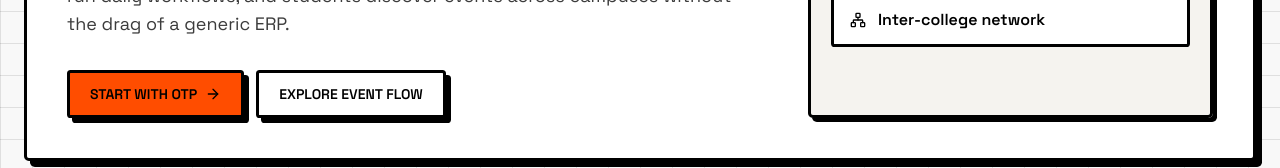
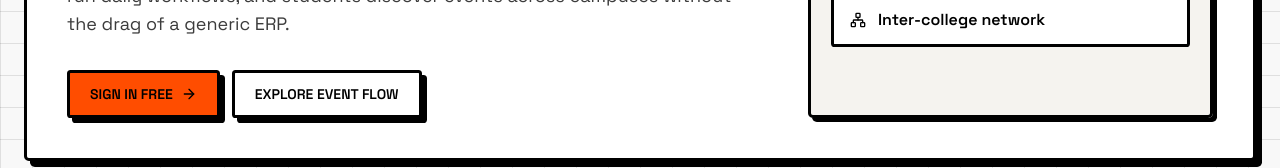
Before and after one commit to DivyomSharma/compeat, a Next.js app: page / in a window 1280 px wide. Shown: the part 405-573 px from the top of the page. Built offline with nearby package versions, Linux system fonts and the light colour scheme; no server answers; the database is empty.

Commit message:
fix: replace Start with OTP copy → Sign in free; add overflow-x-hidden to fix layout bleed

```diff
--- a/app/globals.css
+++ b/app/globals.css
@@ -123,7 +123,7 @@
 
 @layer base {
   html {
-    @apply h-full scroll-smooth;
+    @apply h-full scroll-smooth overflow-x-hidden;
   }
 
   * {
--- a/app/page.tsx
+++ b/app/page.tsx
@@ -21,7 +21,7 @@ export default async function HomePage() {
   const featuredEvents = await getPublicEventFeed();
 
   return (
-    <div className="min-h-screen">
+    <div className="min-h-screen overflow-x-hidden">
       <header className="mx-auto flex max-w-7xl items-center justify-between px-4 py-5 md:px-6">
         <BrandMark />
         <div className="flex items-center gap-3">
@@ -48,7 +48,7 @@ export default async function HomePage() {
               <div className="mt-8 flex flex-wrap gap-3">
                 <Button asChild size="lg">
                   <Link href="/auth/sign-in">
-                    Start with OTP
+                    Sign in free
                     <ArrowRight />
                   </Link>
                 </Button>
```
